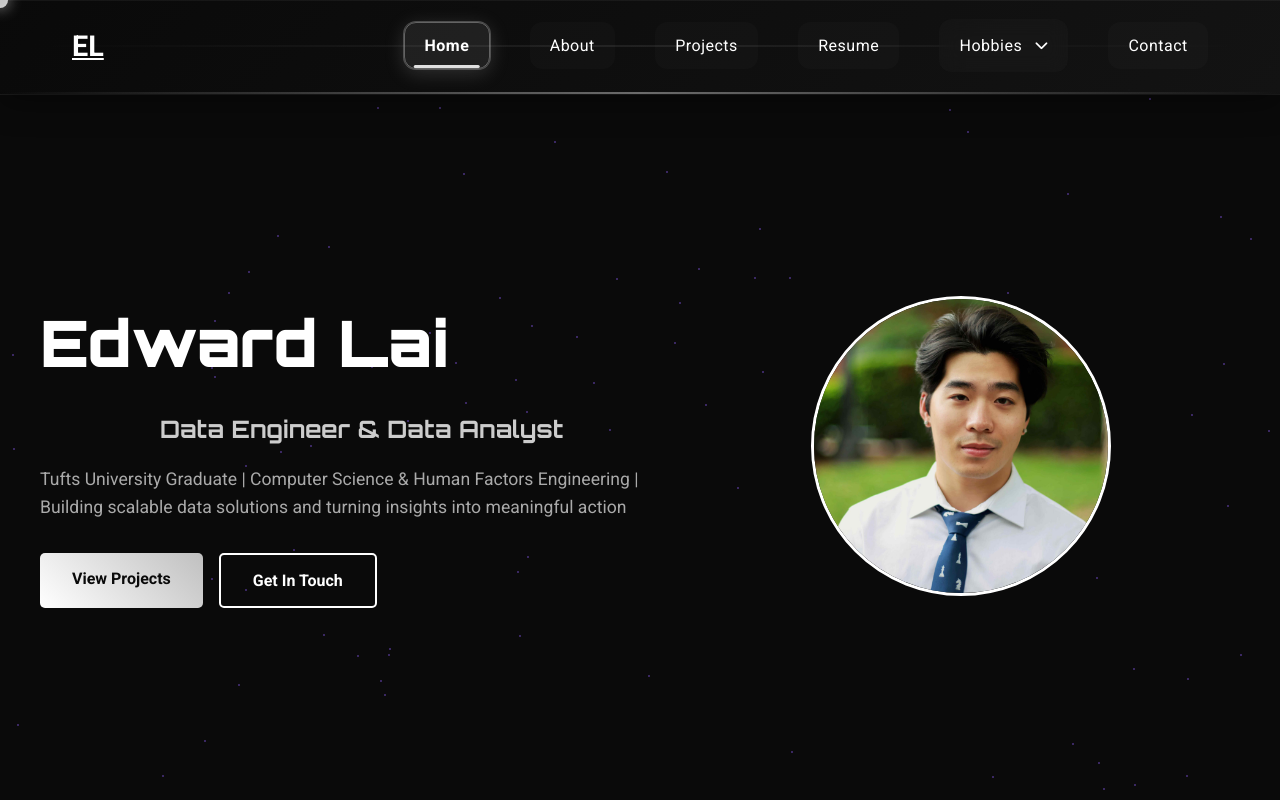
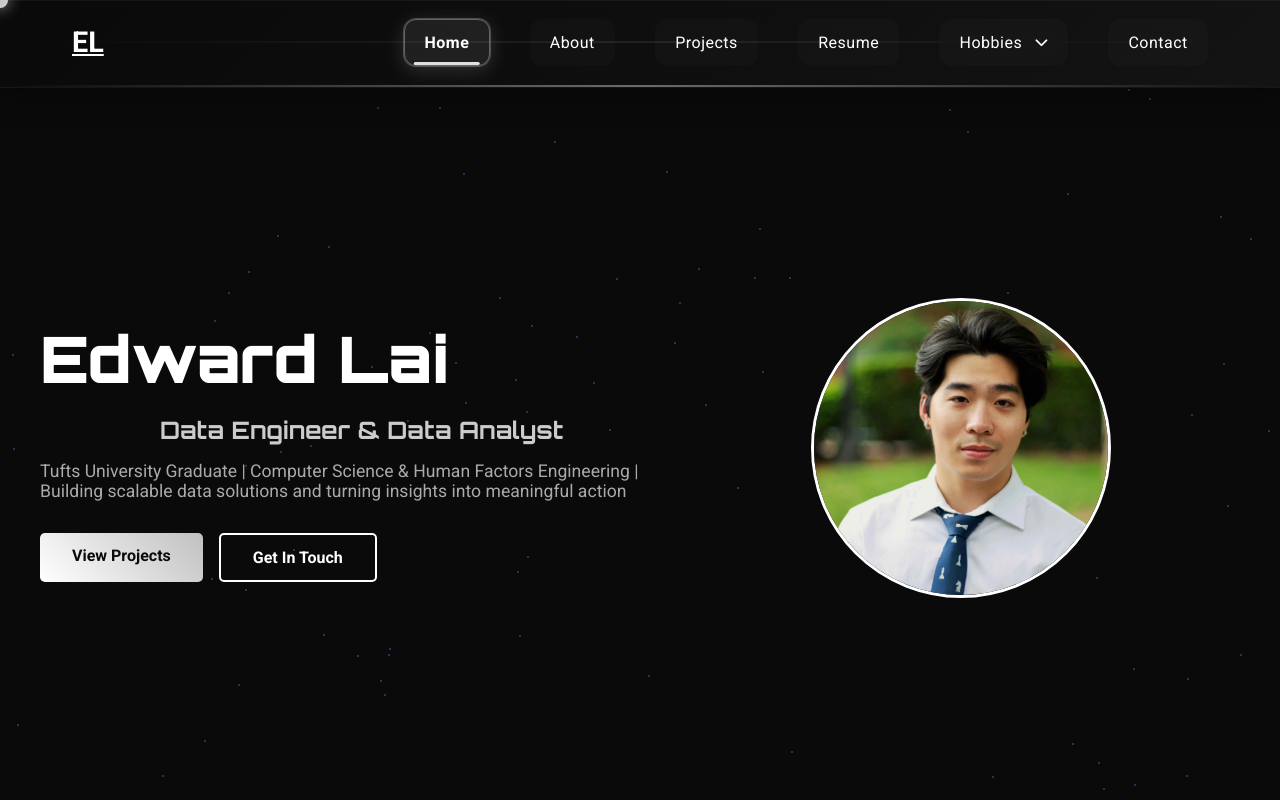
Before and after one commit to edwardl903/portfolio_2026, a React (Vite) app: page / in a window 1280 px wide. Shown: the top 800 px of the page. Built offline with nearby package versions, Linux system fonts and the light colour scheme.

Commit message:
styles organization

```diff
--- a/src/index.css
+++ b/src/index.css
@@ -1,18 +1,4 @@
-/* Reset and Base Styles */
-* {
-    margin: 0;
-    padding: 0;
-    box-sizing: border-box;
-}
-
-body {
-    font-family: 'Roboto', sans-serif;
-    background-color: #0a0a0a;
-    color: #ffffff;
-    overflow-x: hidden;
-    min-height: 100vh;
-}
-
-#root {
-    min-height: 100vh;
-}
+/* Intentionally left minimal.
+ * Base styles now live in src/styles/base.css
+ * This file is kept for backwards compatibility and future page-level overrides if needed.
+ */
--- a/src/main.jsx
+++ b/src/main.jsx
@@ -1,8 +1,8 @@
 import { StrictMode } from 'react'
 import { createRoot } from 'react-dom/client'
 import { HashRouter } from 'react-router-dom'
+import './styles/base.css'
 import './styles.css'
-import './index.css'
 import App from './App.jsx'
 
 // Using HashRouter for GitHub Pages compatibility
--- a/src/styles.css
+++ b/src/styles.css
@@ -1,10 +1,3 @@
-/* Reset and Base Styles */
-* {
-    margin: 0;
-    padding: 0;
-    box-sizing: border-box;
-}
-
 /* Hide default cursor on desktop (fine pointer devices) */
 @media (pointer: fine) {
     * {
@@ -105,14 +98,6 @@
 
 /* Global hover effects - Only for clickable elements */
 /* Removed hover effects from non-clickable hero elements */
-
-body {
-    font-family: 'Roboto', sans-serif;
-    background: #0a0a0a;
-    color: #ffffff;
-    line-height: 1.6;
-    overflow-x: hidden;
-}
 
 /* Background */
 body::before {
--- /dev/null
+++ b/src/styles/base.css
@@ -0,0 +1,18 @@
+/* Reset and Base Styles */
+* {
+  margin: 0;
+  padding: 0;
+  box-sizing: border-box;
+}
+
+body {
+  font-family: 'Roboto', sans-serif;
+  background-color: #0a0a0a;
+  color: #ffffff;
+  overflow-x: hidden;
+  min-height: 100vh;
+}
+
+#root {
+  min-height: 100vh;
+}
```
Also changed, not shown: 1 other file (tests, documents, lock files or other folders).
